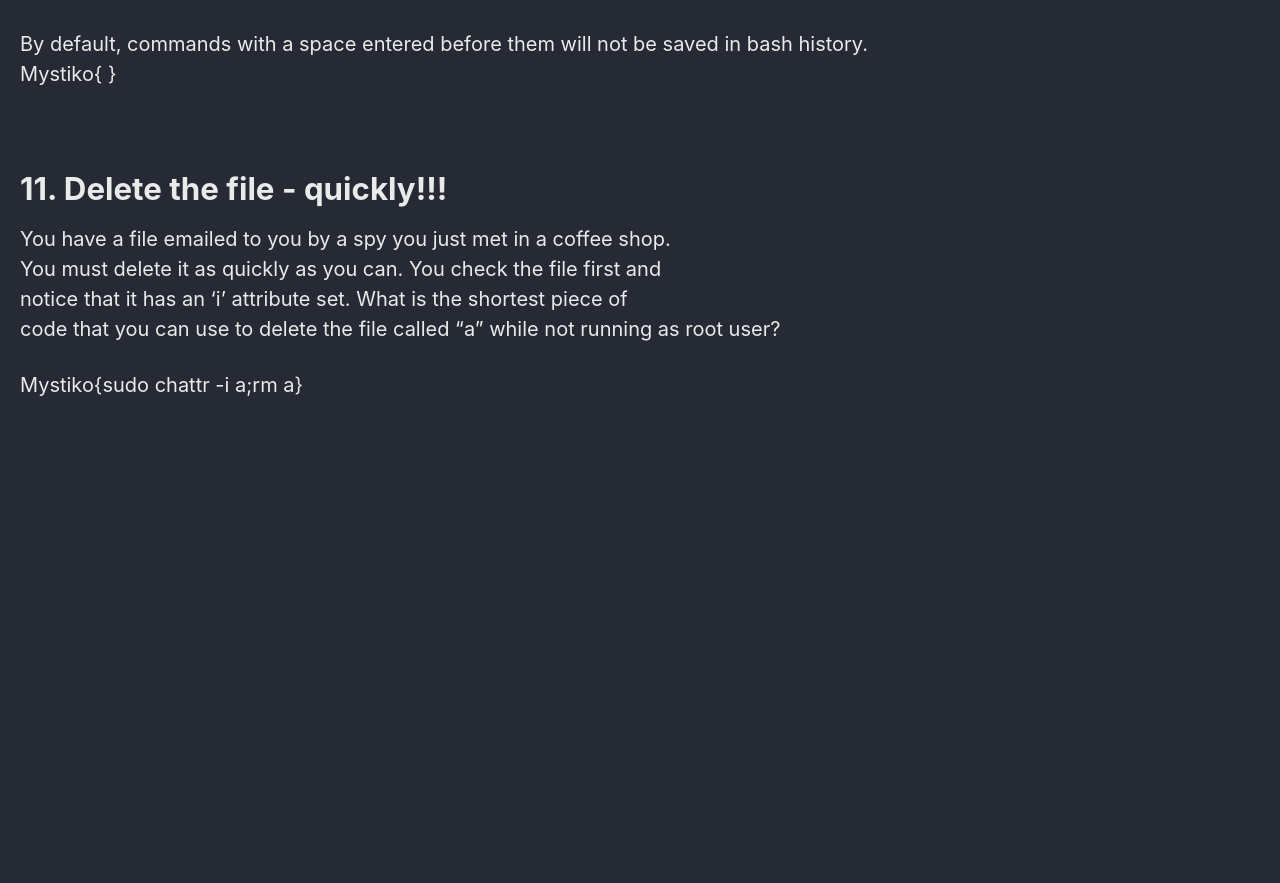
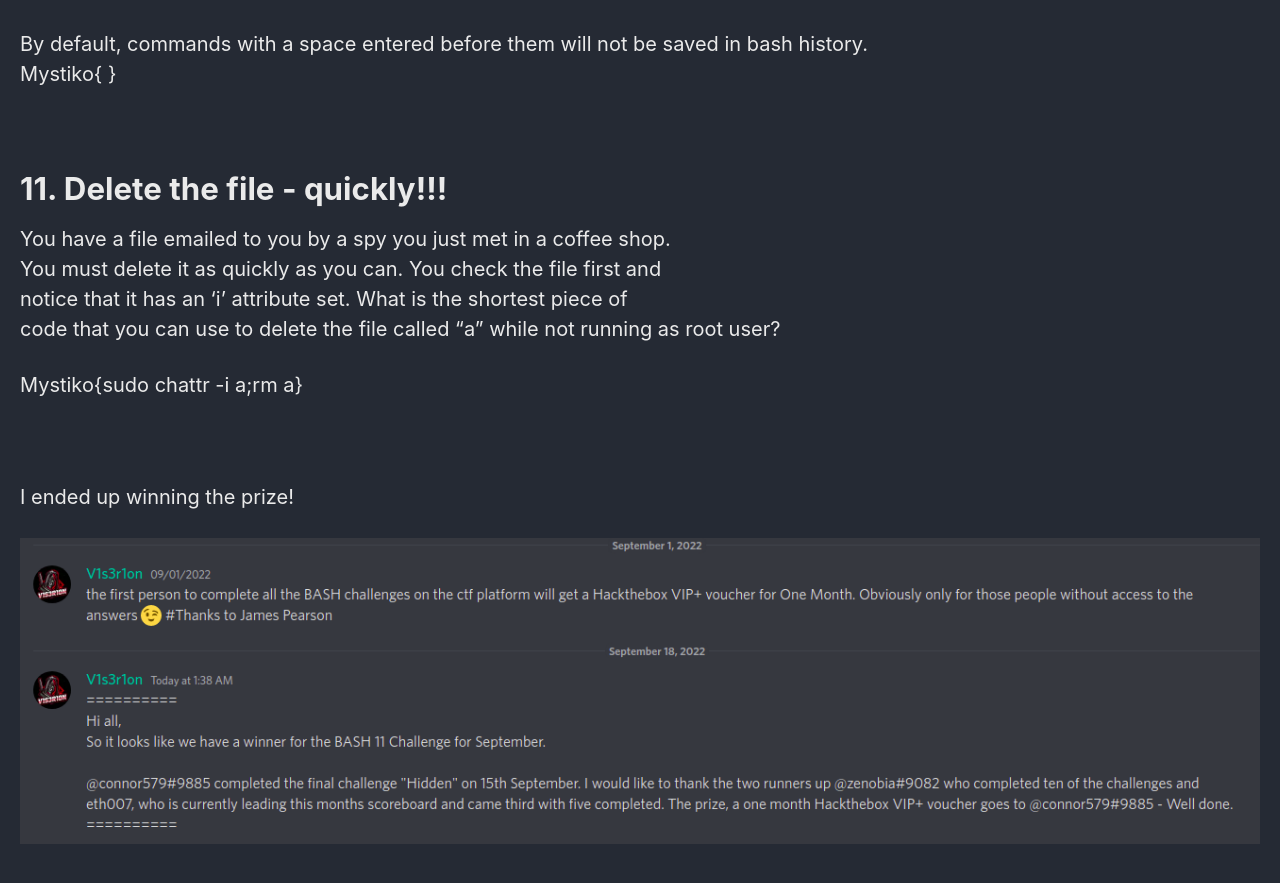
Before and after one commit to Connor-McCartney/Connor-McCartney.github.io, a Jekyll site: the page built from _pages/misc/shortest-bash-code-challs.md, in a window 1280 px wide and 900 px high, scrolled down 2862 px. Shown: the top 883 px of the window. Built offline with Jekyll 4.4.1, drawn with Linux system fonts in a browser that asks for light colours; cached includes are drawn as plain includes; before the commit the page ends 3318 px from its top, so only the background shows below that.

Commit message:
Update shortest-bash-code-challs.md

```diff
--- a/_pages/misc/shortest-bash-code-challs.md
+++ b/_pages/misc/shortest-bash-code-challs.md
@@ -128,3 +128,10 @@ notice that it has an 'i' attribute set. What is the shortest piece of <br>
 code that you can use to delete the file called "a" while not running as root user?
 
 Mystiko{sudo chattr -i a;rm a}
+
+
+<br>
+
+I ended up winning the prize!
+
+![image](https://raw.githubusercontent.com/Connor-McCartney/Connor-McCartney.github.io/main/_pages/misc/images/bashchallenges.png)
```
